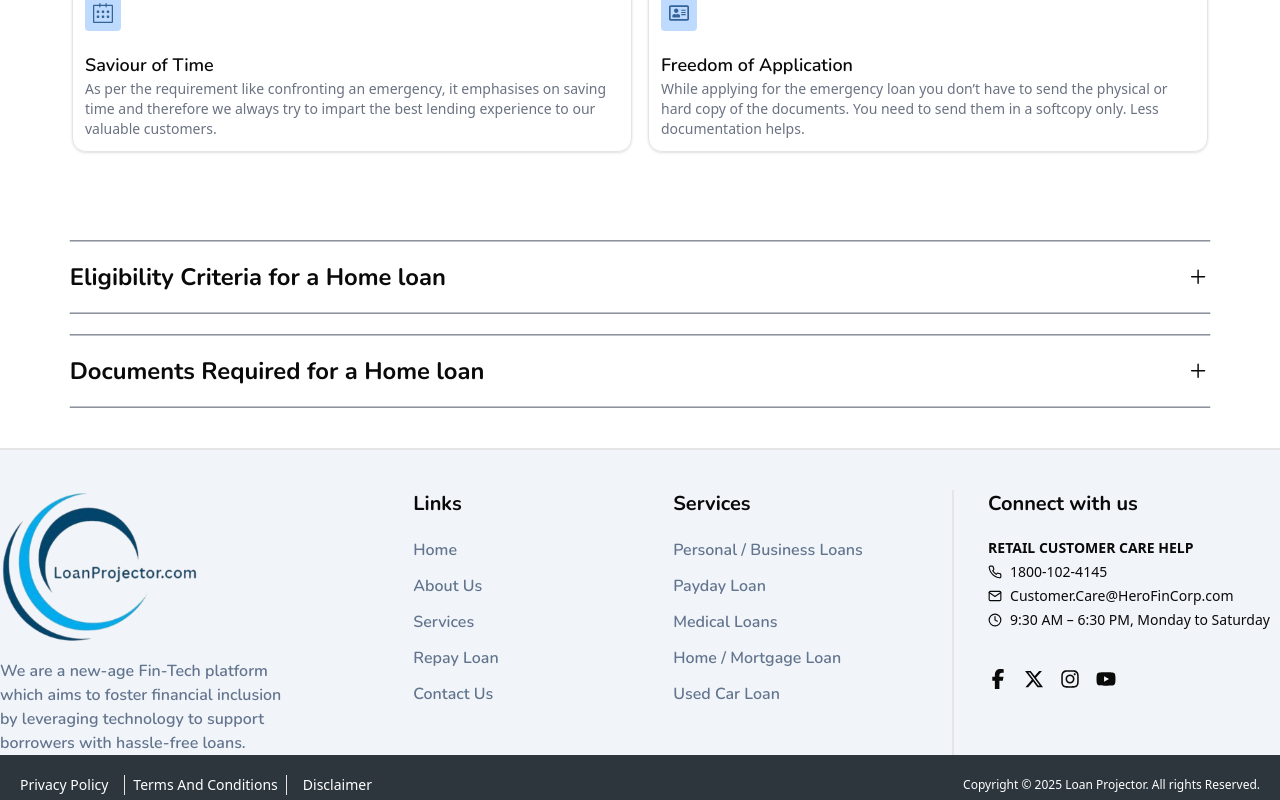
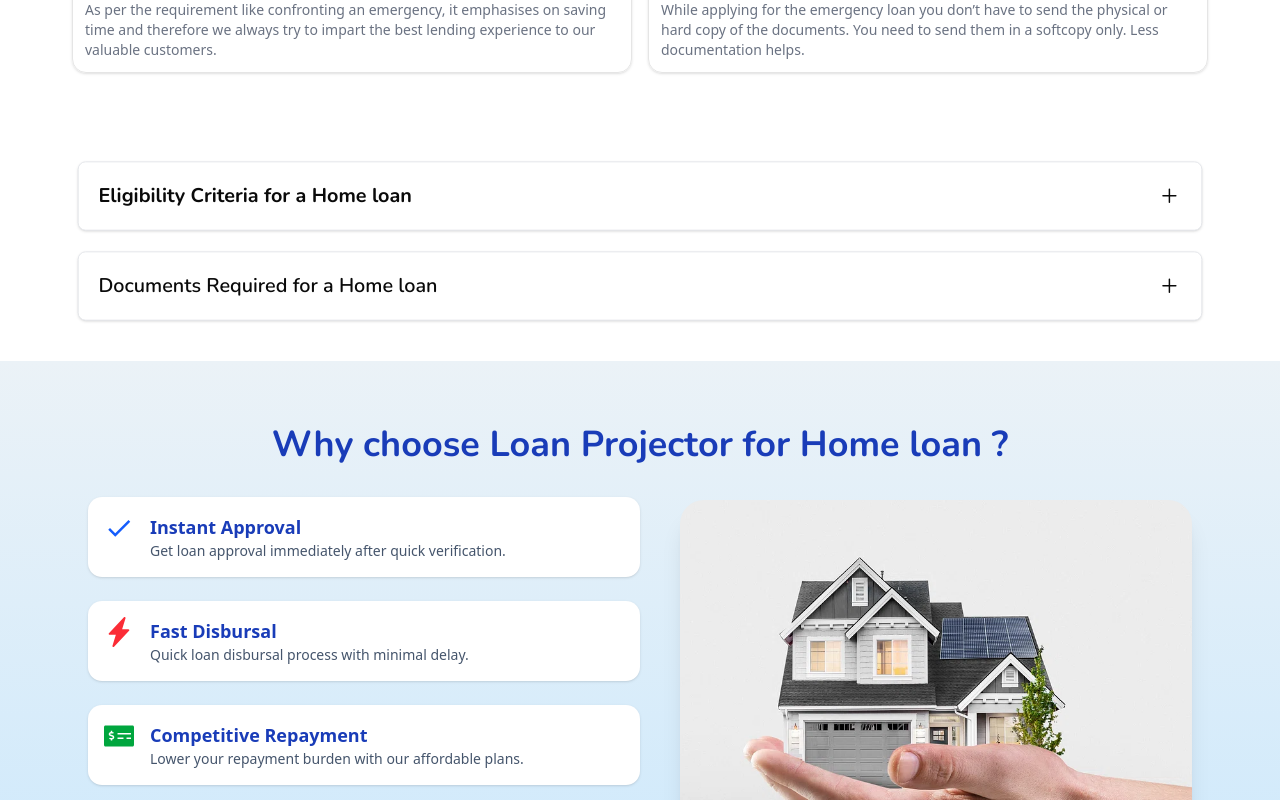
Before and after one commit to Kaushikk52/loan-projector, a Next.js app in the folder frontend/: page /home-loan in a window 1280 px wide. Shown: the part 1102-1902 px from the top of the page. Built offline with nearby package versions, Linux system fonts and the light colour scheme.

Commit message:
added why chose us section

```diff
--- a/frontend/src/app/home-loan/page.tsx
+++ b/frontend/src/app/home-loan/page.tsx
@@ -5,7 +5,7 @@
     <div>
       <LoanPagesComponent
         title="Home loan"
-        imgSrc="/home-loan-img.avif"
+        imgSrc="/home-loan-img.webp"
         desc="Owning a home is more than just a milestone—it’s about building a space filled with comfort, memories, and a sense of belonging. A home loan helps turn this dream into reality by offering the financial support you need to buy, build, or renovate your perfect living space. With attractive interest rates, long-term repayment options, and easy eligibility, a home loan brings you one step closer to the joy of having a place you can truly call your own."
       />
     </div>
--- a/frontend/src/components/LoanPagesComponent.tsx
+++ b/frontend/src/components/LoanPagesComponent.tsx
@@ -5,6 +5,7 @@
 import { useState } from "react";
 import { FiMinus } from "react-icons/fi";
 import { GoPlus } from "react-icons/go";
+import WhyChooseUs from "./WhyChooseUs";
 
 type LoanPagesComponentProps = {
   title: string;
@@ -22,6 +23,7 @@
   const [isEligibilityOpen, setIsEligibilityOpen] = useState(false);
   const [isDocumentOpen, setIsDocumentOpen] = useState(false);
   return (
+    <div className="flex flex-col gap-10">
       <div className="flex flex-col items-center gap-20  max-w-6xl mx-auto">
         <div className="flex flex-col lg:flex-row items-center mt-10 gap-10 lg:gap-20 px-2">
           <div>
@@ -37,7 +39,9 @@
             <h1 className="text-xl md:text-2xl lg:text-3xl xl:text-4xl 2xl:text-5xl font-semibold font-nunito text-zinc-800">
               {title}
             </h1>
-          <p className="text-lg font-medium font-nunito text-balance">{desc}</p>
+            <p className="text-lg font-medium font-nunito text-balance">
+              {desc}
+            </p>
           </div>
         </div>
         <div className="flex flex-col gap-10">
@@ -57,23 +61,28 @@
                   <h1 className="text-lg font-nunito font-semibold">
                     {data.title}
                   </h1>
-                <p className="text-sm font-medium text-gray-500">{data.desc}</p>
+                  <p className="text-sm font-medium text-gray-500">
+                    {data.desc}
+                  </p>
                 </div>
               </div>
             ))}
           </div>
         </div>
-      <div className="flex flex-col gap-5 w-full">
+        <div className="flex flex-col gap-5 w-full px-2">
           <div
-          className={`w-full border-y border-gray-600 py-5 md:px-0 px-5 transition-all duration-500 ease-in-out ${
-            isEligibilityOpen ? "bg-white scale-100" : "scale-[0.99]"
-          }`}
+            className={`w-full border border-gray-200 px-4 md:px-5 py-5 transition-all duration-300 ease-in-out  ${
+              isEligibilityOpen
+                ? "bg-white scale-100 shadow-md rounded-xl"
+                : "bg-white scale-[0.99] shadow-sm rounded-md"
+            }
+    hover:scale-100 hover:shadow-md `}
           >
             <div
               className="flex justify-between items-center cursor-pointer"
               onClick={() => setIsEligibilityOpen(!isEligibilityOpen)}
             >
-            <h1 className="text-start text-2xl font-bold font-nunito">
+              <h1 className="text-start text-xl font-bold font-nunito">
                 Eligibility Criteria for a {title}
               </h1>
               {isEligibilityOpen ? <FiMinus size={24} /> : <GoPlus size={24} />}
@@ -98,16 +107,16 @@
                 {/* Right Column: Points */}
                 <div className="flex flex-col gap-4 text-gray-700">
                   <p>
-                  ✓ <span className="font-bold">Age:</span> must be above 21 and
-                  up to 60 years.
+                    ✓ <span className="font-bold">Age:</span> must be above 21
+                    and up to 60 years.
                   </p>
                   <p>
                     ✓ <span className="font-bold">Citizenship:</span> Indian.
                   </p>
                   <p>
                     ✓ <span className="font-bold">Documents:</span> Documents
-                  required are PAN, Aadhar, Salary Slip, Bank Statement, Utility
-                  Bills, Rent Agreements, etc.
+                    required are PAN, Aadhar, Salary Slip, Bank Statement,
+                    Utility Bills, Rent Agreements, etc.
                   </p>
                   <p>
                     ✓ <span className="font-bold">Income:</span> The per month
@@ -119,15 +128,19 @@
           </div>
 
           <div
-          className={`w-full border-y border-gray-600 px-4 md:px-0 py-5 transition-all duration-500 ease-in-out ${
-            isEligibilityOpen ? "bg-white scale-100" : "scale-[0.99]"
-          }`}
+            className={`w-full border border-gray-200 px-4 md:px-5 py-5 transition-all duration-300 ease-in-out
+    ${
+      isEligibilityOpen
+        ? "bg-white scale-100 shadow-md rounded-xl"
+        : "bg-white scale-[0.99] shadow-sm rounded-md"
+    }
+    hover:scale-100 hover:shadow-md`}
           >
             <div
               className="flex justify-between items-center cursor-pointer"
               onClick={() => setIsDocumentOpen(!isDocumentOpen)}
             >
-            <h1 className="text-start text-2xl font-bold font-nunito">
+              <h1 className="text-start text-xl font-semibold font-nunito">
                 Documents Required for a {title}
               </h1>
               {isDocumentOpen ? <FiMinus size={24} /> : <GoPlus size={24} />}
@@ -141,14 +154,11 @@
               }`}
             >
               <div className="grid grid-cols-1 md:grid-cols-2 gap-5 mt-6 text-base">
-              {/* Left Column: Title */}
                 <div>
                   <h2 className="text-lg font-semibold">
                     Submit just a few essential documents:
                   </h2>
                 </div>
-
-              {/* Right Column: Points */}
                 <div className="flex flex-col gap-4 text-gray-700">
                   <p>
                     ✓ <span className="font-bold">Aadhar Card</span>
@@ -157,8 +167,8 @@
                     ✓ <span className="font-bold">PAN Card</span>
                   </p>
                   <p>
-                  ✓ <span className="font-bold">Salary Slip</span> (for salaried
-                  Person)
+                    ✓ <span className="font-bold">Salary Slip</span> (for
+                    salaried Person)
                   </p>
                   <p>
                     ✓ <span className="font-bold">Bank Statement</span>
@@ -175,28 +185,8 @@
             </div>
           </div>
         </div>
-
-      {/* <div className="">
-
-        <div className="flex flex-col gap-5 items-center border-2 p-5 border-gray-100 text-center rounded-lg shadow-sm">
-          <h1 className="text-2xl font-nunito font-bold border-b border-gray-500 py-2 w-full">
-            Required Documents
-          </h1>
-          <div className="flex flex-col">
-            {documentsRequiredData.map((data) => (
-              <h1
-                className="text-balance text-start border-b border-gray-300 py-5 text-sm font-medium text-gray-600 flex items-center gap-5"
-                key={data.title}
-              >
-                <span>
-                  <data.icon size={24} color="#4C8CF5" />
-                </span>
-                {data.title}
-              </h1>
-            ))}
       </div>
-        </div>
-      </div> */}
+      <WhyChooseUs title={title} imgSrc={imgSrc} />
     </div>
   );
 }
--- /dev/null
+++ b/frontend/src/components/WhyChooseUs.tsx
@@ -0,0 +1,85 @@
+import { MdDone, MdSend } from "react-icons/md";
+import { FaMoneyCheckAlt, FaHandsHelping } from "react-icons/fa";
+import { BsFillLightningChargeFill } from "react-icons/bs";
+import { GiTakeMyMoney } from "react-icons/gi";
+import Image from "next/image"; // Only if using Next.js
+import { JSX } from "react";
+
+type WhyChooseUsProps = {
+  title: string;
+  imgSrc: string;
+};
+
+const WhyChooseUs = ({ title, imgSrc }: WhyChooseUsProps) => {
+  console.log(imgSrc);
+
+  return (
+    <div className="min-h-fit bg-gradient-to-b from-[#ebf2f7] to-[#cbe8fc] p-8 w-full py-16">
+      <div className="max-w-6xl mx-auto px-6">
+        {/* Centered Heading */}
+        <h2 className="text-center text-3xl lg:text-4xl font-bold text-blue-800 font-nunito mb-8">
+          Why choose Loan Projector for {title} ?
+        </h2>
+
+        <div className="flex flex-col-reverse lg:flex-row items-center justify-between gap-10">
+          {/* Left: Feature Cards */}
+          <div className="flex-1 space-y-6 w-full">
+            <Feature
+              icon={<MdDone className="text-blue-600 text-3xl" />}
+              title="Instant Approval"
+              desc="Get loan approval immediately after quick verification."
+            />
+            <Feature
+              icon={
+                <BsFillLightningChargeFill className="text-red-500 text-3xl" />
+              }
+              title="Fast Disbursal"
+              desc="Quick loan disbursal process with minimal delay."
+            />
+            <Feature
+              icon={<FaMoneyCheckAlt className="text-green-600 text-3xl" />}
+              title="Competitive Repayment"
+              desc="Lower your repayment burden with our affordable plans."
+            />
+            <Feature
+              icon={<GiTakeMyMoney className="text-purple-500 text-3xl" />}
+              title="Multi-purpose Usage"
+              desc="Use the loan amount for any emergency or personal need."
+            />
+          </div>
+
+          {/* Right: Image */}
+          <div className="flex-1 max-w-lg">
+            <Image
+              src={imgSrc}
+              alt="Loan consultation"
+              height={1000}
+              width={1000}
+              className="rounded-3xl shadow-xl w-full"
+            />
+          </div>
+        </div>
+      </div>
+    </div>
+  );
+};
+
+const Feature = ({
+  icon,
+  title,
+  desc,
+}: {
+  icon: JSX.Element;
+  title: string;
+  desc: string;
+}) => (
+  <div className="flex items-start gap-4 p-4 bg-white shadow rounded-xl">
+    <div>{icon}</div>
+    <div>
+      <h3 className="text-lg font-bold text-blue-800">{title}</h3>
+      <p className="text-sm text-slate-600">{desc}</p>
+    </div>
+  </div>
+);
+
+export default WhyChooseUs;
```
Also changed, not shown: frontend/public/home-loan-img.webp (added), frontend/public/medical-loan-img.avif (deleted). Lines whose indentation alone changed are shown as unchanged.
